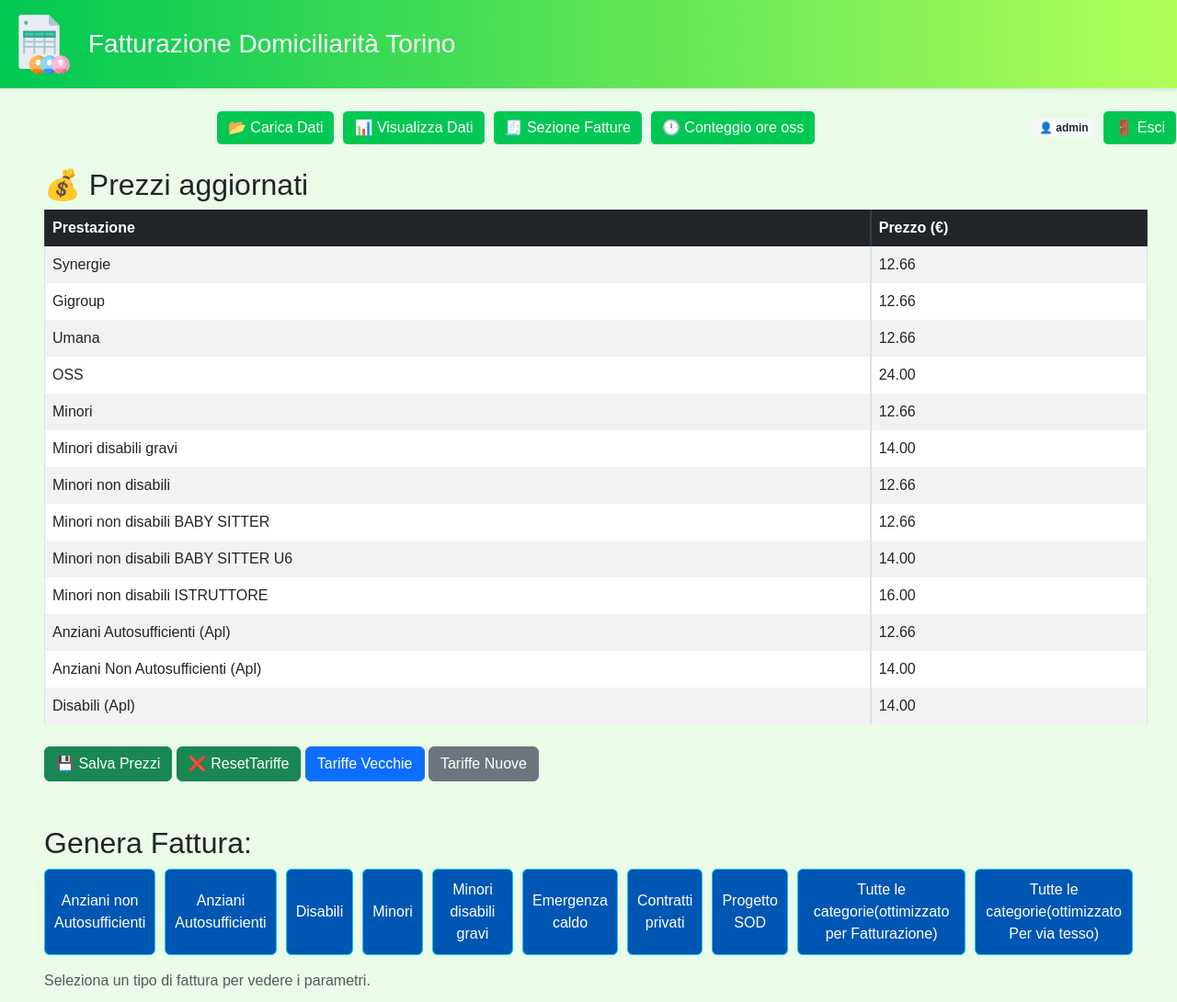
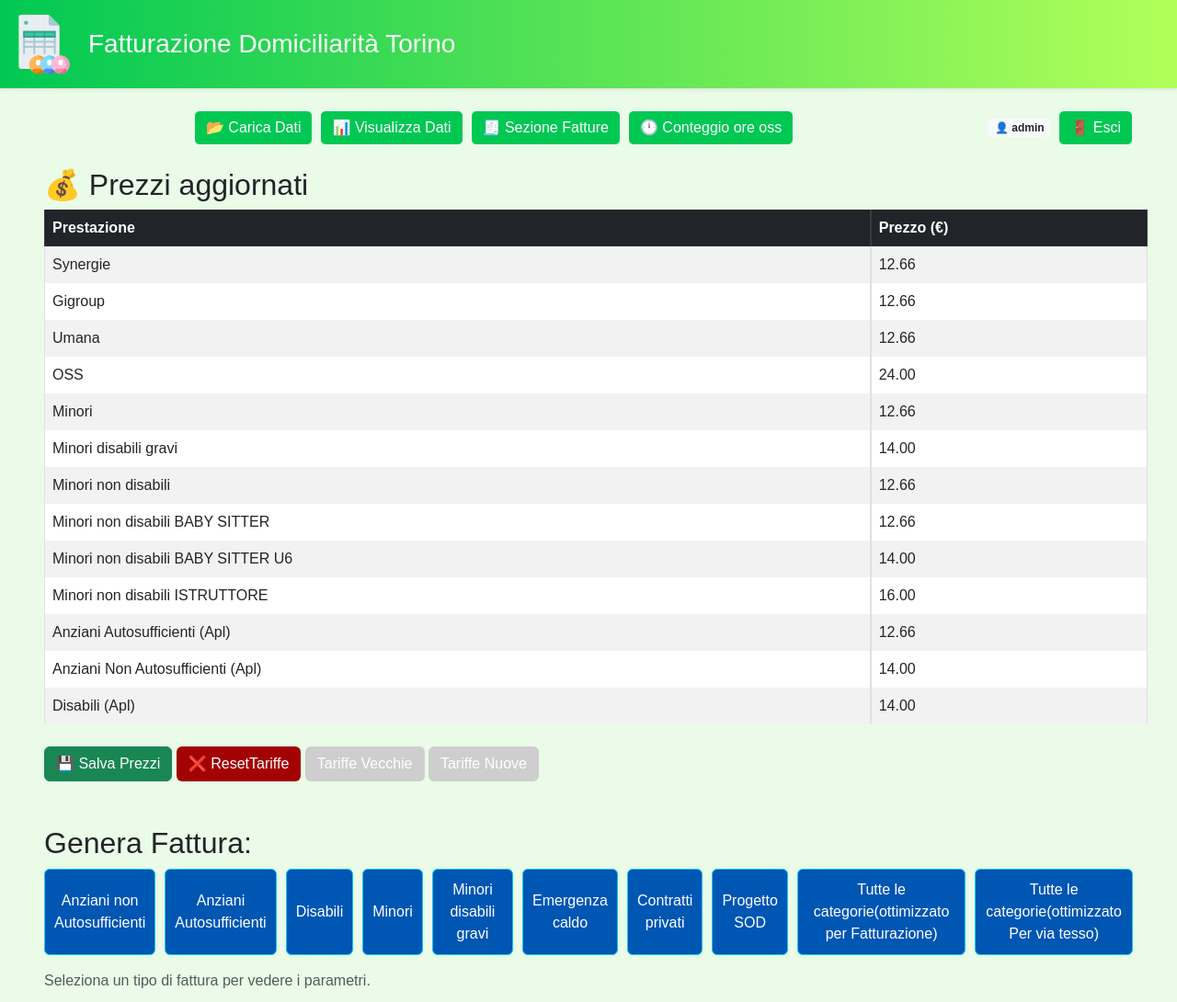
Before and after one commit to viktory2311/WebappFatturazioneSmart, a Django app: page /home/ in a window 1280 px wide. Shown: the top 1090 px of the page at 92% size. Run offline with Django 5.2, Linux system fonts and the light colour scheme; a user stored in the database is signed in; data comes from the database, SQL or seed files in the repository; both versions use the stored data as it was after the commit; some libraries are stand-ins or nearby versions; some web fonts are replaced.

Commit message:
-   Aggiunta di un pulsante per resettare le tariffe e due pulsanti per selezionare le tariffe vecchie o nuove. -   Modifiche al CSS per i nuovi pulsanti, inclusi stili di hover e active. -   attivata il filtro minpri_dis_gravi

```diff
--- a/TestConDjango/WebappFatturazioneSmart/fatturazione/static/script.js
+++ b/TestConDjango/WebappFatturazioneSmart/fatturazione/static/script.js
@@ -14,6 +14,16 @@ function setActive(button, page) {
     button.classList.add('active');
     // Mostra la pagina selezionata
     showPage(page);
+}
+
+function selezionaBottone(id) {
+  console.log("cliccato:", id);
+
+  document.querySelectorAll('.btn-tariffa').forEach(btn => {
+    btn.classList.remove('active');
+  });
+
+  document.getElementById(id).classList.add('active');
 }
 
 
@@ -1606,9 +1616,9 @@ async function exportExcel() {
             dataRow = [row.descrizione, row.dataNascita, row.codiceFiscale, print_distretto, row.descrizionetipologia, data_periodo, tipologiaValue, row.buonoservizio, row.tariffa, row.totaleFormattato, totaleFatturato, row.apl];
             //console.log("Data Row: ", visualizedData);
             break;
-            /*case 'minori_disabili_gravi':
+          case 'minori_disabili_gravi':
             dataRow = [row.descrizione, row.dataNascita, row.codiceFiscale, print_distretto, tipoUtenza, meseCompleto, tipologiaValue, row.buonoservizio, row.tariffa, row.totaleFormattato, totaleFatturato, row.apl];
-            break;
+            break;/*
           case 'minori_non_disabili':
             dataRow = [row.descrizione, row.dataNascita, row.codiceFiscale, print_distretto, tipoUtenza, meseCompleto, tipologiaValue, row.buonoservizio, row.tariffa, row.totaleFormattato, totaleFatturato, row.apl];
             break;
--- a/TestConDjango/WebappFatturazioneSmart/fatturazione/static/style.css
+++ b/TestConDjango/WebappFatturazioneSmart/fatturazione/static/style.css
@@ -38,7 +38,7 @@ body {
     color: #00c853 !important;
     font-weight: bold;
 }
-
+/*--- BOTTONE RESET DEI DATI ---*/
 #resetbtn{
   background-color: #c40000 !important; /* smeraldo */
         color: #fff !important;
@@ -47,6 +47,7 @@ body {
   background-color: #ffe5e5 !important; /* smeraldo */
         color: #c40000 !important;
 }
+/*--- FINE ---*/
 
 /*ANIMAZIONE TRA PAGINE*/
 .page {
@@ -181,7 +182,34 @@ main.flex-column {
   color: rgb(255, 255, 255);
 }
 .btn-info.clicked {
-  background-color: #00c010; /* Blu scuro */
+  background-color: #00c010; /* verde chiaro */
   color: white;
 }
 /*--- FINE ---*/
+
+/*--- BOTTONI PER LA SELEZIONE TARIFFA ---*/
+.btn-tariffa:hover{
+  background-color: #cfbb00 !important;
+  color: white !important;
+}
+.btn-tariffa {
+  color: #ffffff;
+  background-color: rgb(206, 206, 206);
+}
+
+.btn-tariffa.active {
+  background-color: #04c55b !important;
+  color: white !important;
+}
+/*--- FINE ---*/
+
+/* RESET TARIFFE*/
+.btn-reset{
+  background: rgb(163, 2, 2);
+  color: white;
+}
+.btn-reset:hover{
+  background: rgb(223, 0, 0);
+  color: white;
+}
+/*--- FINE---*/
--- a/TestConDjango/WebappFatturazioneSmart/fatturazione/templates/index.html
+++ b/TestConDjango/WebappFatturazioneSmart/fatturazione/templates/index.html
@@ -28,7 +28,7 @@
   </div>
 
   <!-- USER + LOGOUT -->
-  <div class="d-flex align-items-center gap-2 ms-auto">
+  <div class="d-flex align-items-center gap-2 ms-auto me-5">
 
     <span class="badge bg-light text-dark">
       👤 {{ request.user.username }}
@@ -271,9 +271,9 @@
   </table>
 
   <button class="btn btn-success mt-2" onclick="salvaTariffe()">💾 Salva Prezzi</button>
-  <button class="btn btn-success mt-2" onclick="resetTariffe()">❌ ResetTariffe</button>
-  <button class="btn btn-primary mt-2" onclick="setTariffa('tariffeVecchie')"> Tariffe Vecchie</button>
-  <button class="btn btn-secondary mt-2" onclick="setTariffa('tariffeNuove')"> Tariffe Nuove</button>
+  <button class="btn btn-reset mt-2" onclick="resetTariffe()">❌ ResetTariffe</button>
+  <button id="btnTariffeVecchie" class="btn btn-tariffa mt-2" onclick="selezionaBottone('btnTariffeVecchie');setTariffa('tariffeVecchie')"> Tariffe Vecchie</button>
+  <button id="btnTariffeNuove" class="btn btn-tariffa mt-2" onclick="selezionaBottone('btnTariffeNuove');setTariffa('tariffeNuove')"> Tariffe Nuove</button>
   <br>
   <br>
   <br>
```
Also changed, not shown: TestConDjango/WebappFatturazioneSmart/db.sqlite3.
